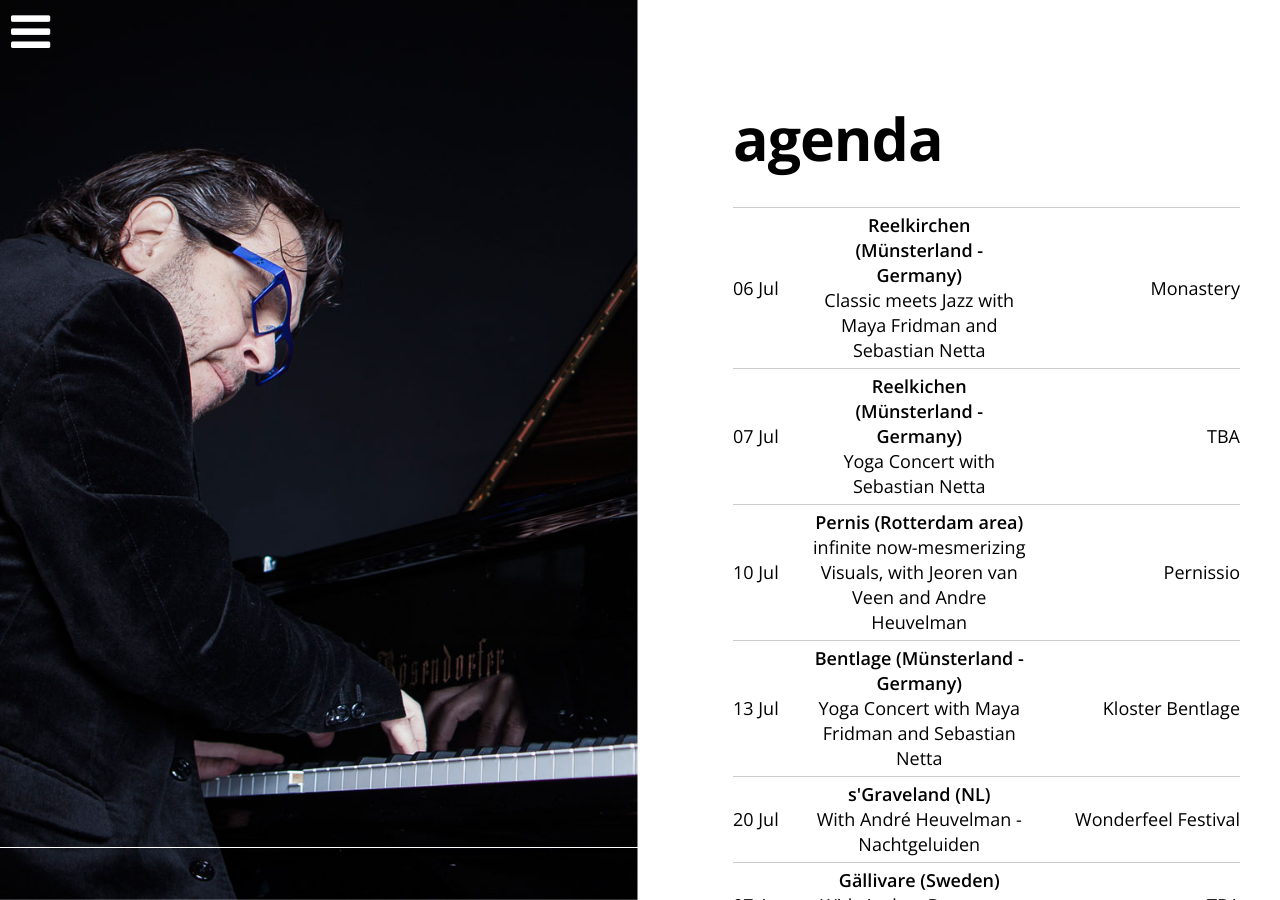
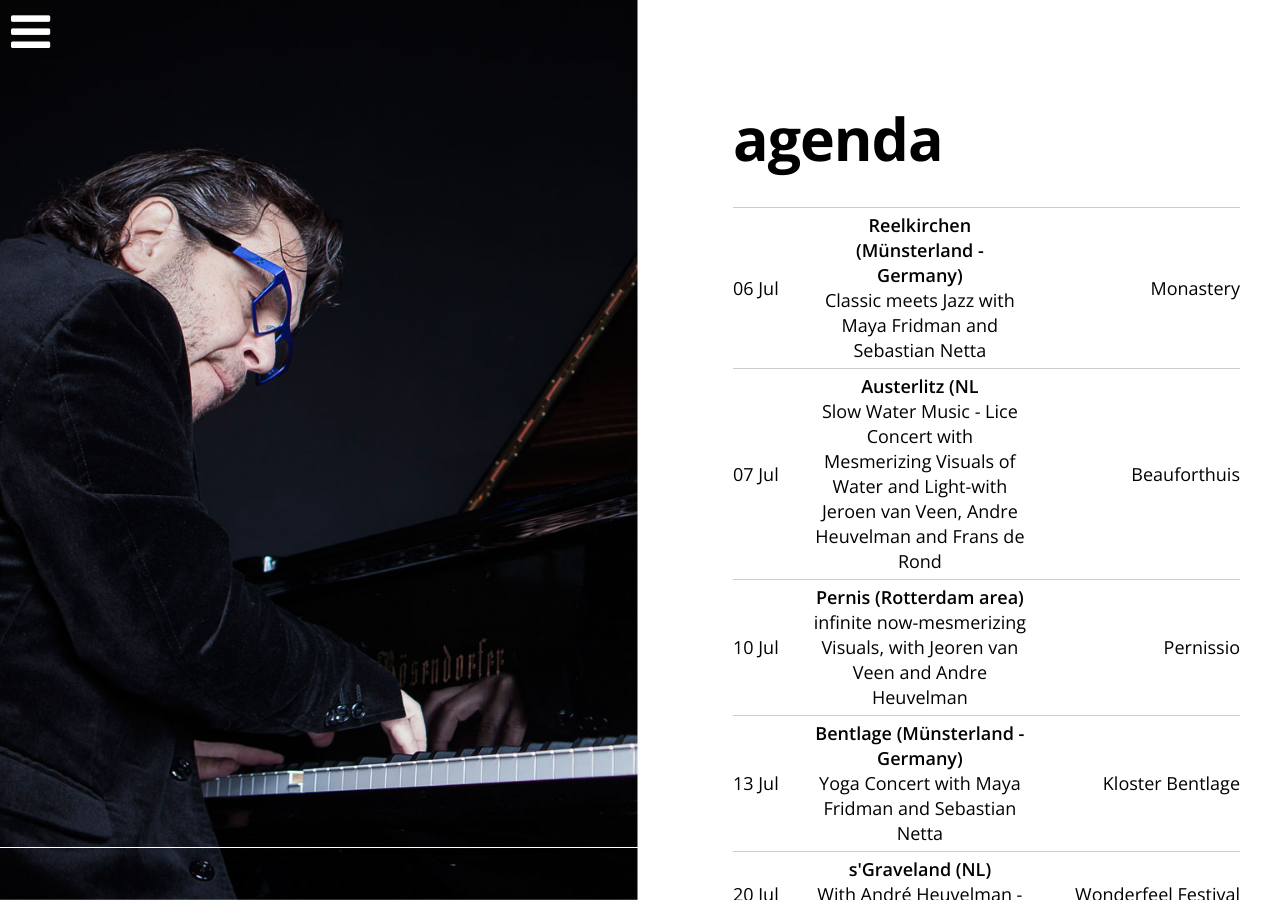
Before and after one commit to mikedelferro/website, a Jekyll site: the page built from agenda.html, in a window 1280 px wide and 900 px high. Built offline with Jekyll 4.4.1, drawn with Linux system fonts in a browser that asks for light colours; nearby versions of some CDN libraries; some of the changed text lies outside the part shown.

Commit message:
Updated '_config.yml' via CloudCannon

```diff
--- a/_config.yml
+++ b/_config.yml
@@ -74,11 +74,13 @@ gigs:
     location: Berkelfestival
     venue: Gescher - Münster area (Germany)
     url: 'http://wuw.netta.de'
-  - title: Yoga Concert with Sebastian Netta
+  - title: >-
+      Slow Water Music - Lice Concert with Mesmerizing Visuals of Water and
+      Light-with Jeroen van Veen, Andre Heuvelman and Frans de Rond
     date: 2019-07-07 20:00:00
-    location: TBA
-    venue: Reelkichen (Münsterland - Germany)
-    url: 'http://wuw.netta.de/project/yoga-und-achtsamkeit'
+    location: Beauforthuis
+    venue: Austerlitz (NL
+    url: www.beauforthuis.nl
   - title: Classic meets Jazz with Maya Fridman and Sebastian Netta
     date: 2019-07-06 20:00:00
     location: Monastery
```
